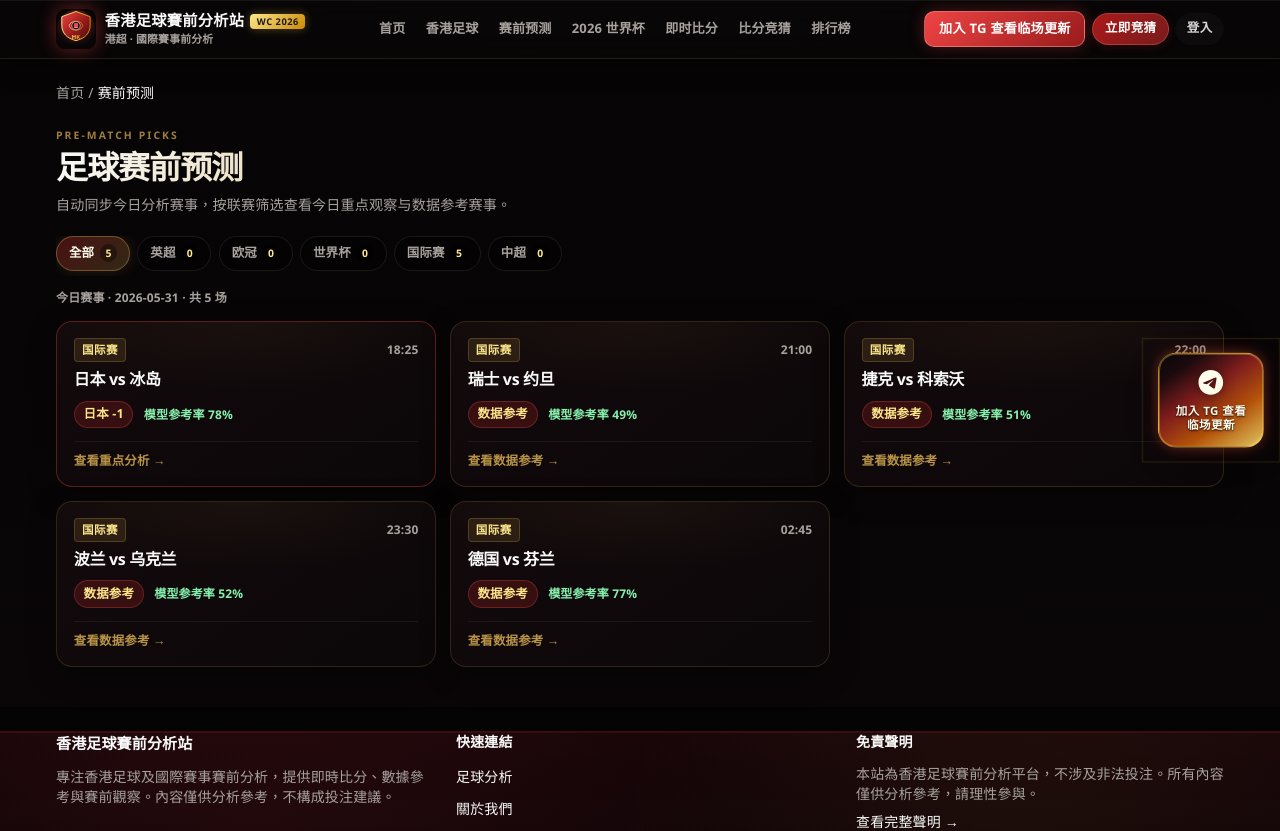
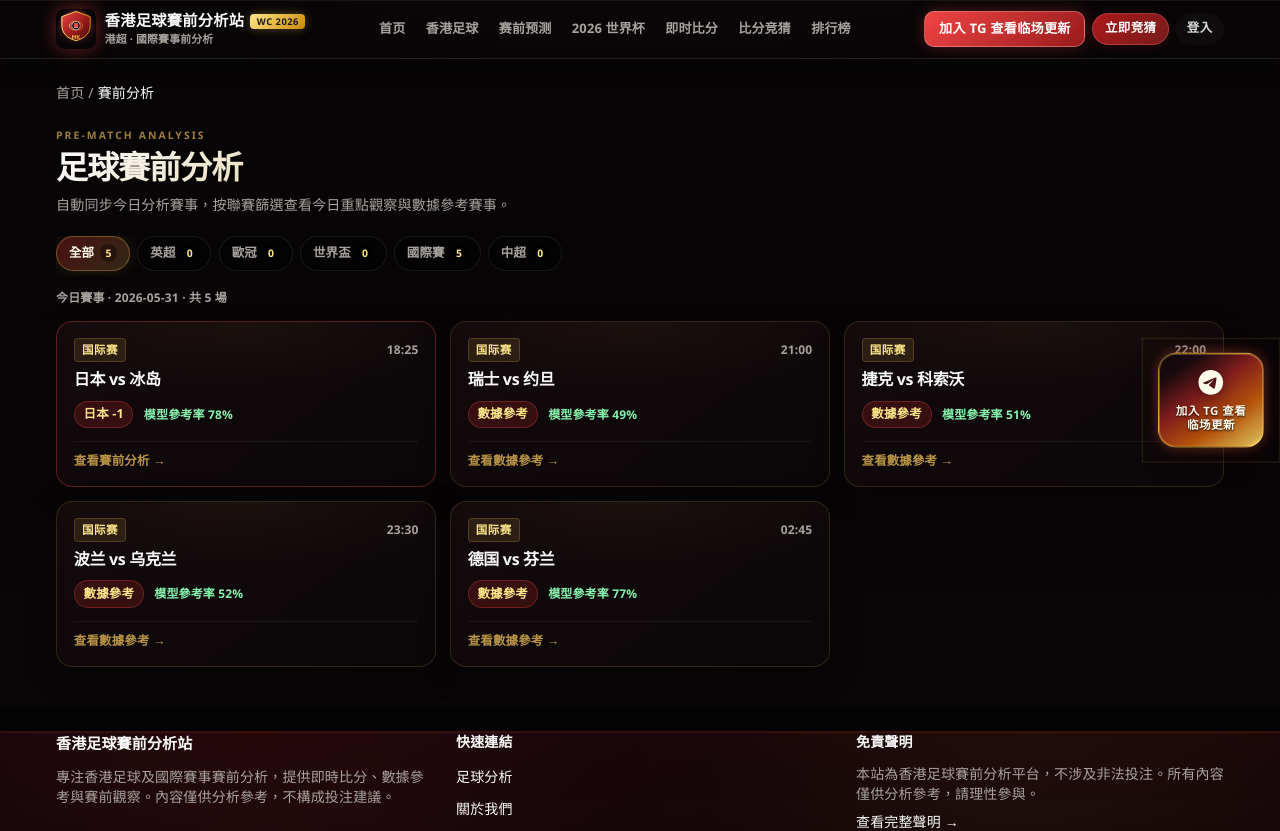
Before and after one commit to mingu3038-png/hkfootballpro, a Next.js app: page /football-predictions in a window 1280 px wide. Shown: the top 831 px of the page. Built offline with nearby package versions, Linux system fonts and the light colour scheme; no server answers.

Commit message:
Refine football predictions page copy
Co-authored-by: Cursor <cursoragent@cursor.com>

```diff
--- a/src/app/football-predictions/page.tsx
+++ b/src/app/football-predictions/page.tsx
@@ -8,8 +8,8 @@ import { buildCategoryMetadata } from '@/lib/seo/build-metadata';
 import type { Metadata } from 'next';
 
 export const metadata: Metadata = buildCategoryMetadata(
-  '国际足球赛前预测',
-  '英超、欧冠、世界杯等国际赛事赛前分析、比分预测及胜率参考，每日更新。',
+  '國際足球賽前分析',
+  '涵蓋英超、歐冠、世界盃等國際賽事賽前分析、數據參考與模型參考率，每日更新。內容僅供分析參考，不構成投注建議。',
   '/football-predictions'
 );
 
@@ -19,13 +19,13 @@ export default function FootballPredictionsPage() {
   return (
     <div className="fp-page">
       <div className="container">
-        <Breadcrumb items={[{ label: '赛前预测' }]} />
+        <Breadcrumb items={[{ label: '賽前分析' }]} />
 
         <header className="fp-page__header">
-          <p className="fp-page__eyebrow">PRE-MATCH PICKS</p>
-          <h1 className="fp-page__title">足球赛前预测</h1>
+          <p className="fp-page__eyebrow">PRE-MATCH ANALYSIS</p>
+          <h1 className="fp-page__title">足球賽前分析</h1>
           <p className="fp-page__desc">
-            自动同步今日分析赛事，按联赛筛选查看今日重点观察与数据参考赛事。
+            自動同步今日分析賽事，按聯賽篩選查看今日重點觀察與數據參考賽事。
           </p>
         </header>
 
--- a/src/components/football-predictions/FootballPredictionsBoard.tsx
+++ b/src/components/football-predictions/FootballPredictionsBoard.tsx
@@ -36,7 +36,7 @@ export function FootballPredictionsBoard({ items, todayLabel }: FootballPredicti
 
   return (
     <div className="fp-board">
-      <div className="fp-board__tabs" role="tablist" aria-label="联赛分类">
+      <div className="fp-board__tabs" role="tablist" aria-label="聯賽分類">
         {tabs.map((tab) => (
           <button
             key={tab.id}
@@ -53,11 +53,11 @@ export function FootballPredictionsBoard({ items, todayLabel }: FootballPredicti
       </div>
 
       <p className="fp-board__date" role="status">
-        今日赛事 · {todayLabel} · 共 {filtered.length} 场
+        今日賽事 · {todayLabel} · 共 {filtered.length} 場
       </p>
 
       {filtered.length === 0 ? (
-        <p className="fp-board__empty">该分类暂无今日赛事，请切换其他分类。</p>
+        <p className="fp-board__empty">該分類暫無今日賽事，請切換其他分類。</p>
       ) : (
         <ul className="fp-board__list">
           {filtered.map((item) => {
--- a/src/lib/football-predictions-today.ts
+++ b/src/lib/football-predictions-today.ts
@@ -14,9 +14,9 @@ export interface PredictionCategory {
 
 export const PREDICTION_CATEGORIES: PredictionCategory[] = [
   { id: 'epl', label: '英超', leagueSlugs: ['epl'] },
-  { id: 'ucl', label: '欧冠', leagueSlugs: ['champions-league', 'ucl', 'uefa-champions-league'] },
-  { id: 'world-cup', label: '世界杯', leagueSlugs: ['world-cup', 'wc', 'wc-2026'] },
-  { id: 'international', label: '国际赛', leagueSlugs: ['international'] },
+  { id: 'ucl', label: '歐冠', leagueSlugs: ['champions-league', 'ucl', 'uefa-champions-league'] },
+  { id: 'world-cup', label: '世界盃', leagueSlugs: ['world-cup', 'wc', 'wc-2026'] },
+  { id: 'international', label: '國際賽', leagueSlugs: ['international'] },
   { id: 'csl', label: '中超', leagueSlugs: ['csl'] },
 ];
 
@@ -48,21 +48,21 @@ export function getPredictionCardDisplay(item: FootballPredictionItem): Predicti
     return {
       primaryLabel: item.direction,
       secondaryLabel:
-        item.winRatePercent != null ? `模型参考率 ${item.winRatePercent}%` : undefined,
-      ctaLabel: '查看重点分析 →',
+        item.winRatePercent != null ? `模型參考率 ${item.winRatePercent}%` : undefined,
+      ctaLabel: '查看賽前分析 →',
     };
   }
 
   let secondaryLabel =
-    item.winRatePercent != null ? `模型参考率 ${item.winRatePercent}%` : '盘口变化追踪';
+    item.winRatePercent != null ? `模型參考率 ${item.winRatePercent}%` : '盤口變化追蹤';
   if (item.lineOpen && item.lineCurrent && item.lineOpen !== item.lineCurrent) {
-    secondaryLabel = `盘口 ${item.lineOpen} → ${item.lineCurrent}`;
+    secondaryLabel = `盤口 ${item.lineOpen} → ${item.lineCurrent}`;
   }
 
   return {
-    primaryLabel: '数据参考',
+    primaryLabel: '數據參考',
     secondaryLabel,
-    ctaLabel: '查看数据参考 →',
+    ctaLabel: '查看數據參考 →',
   };
 }
 
```
